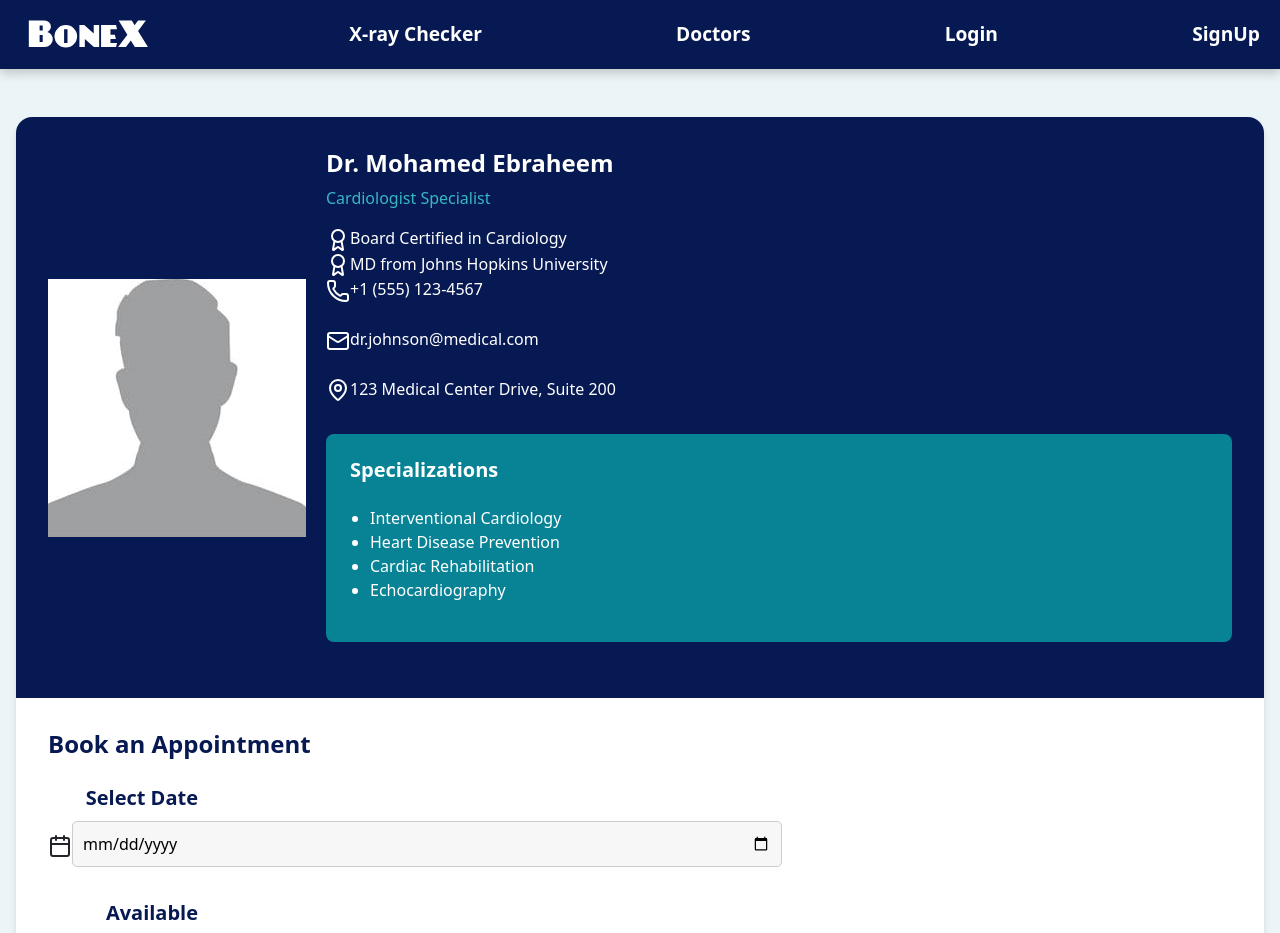
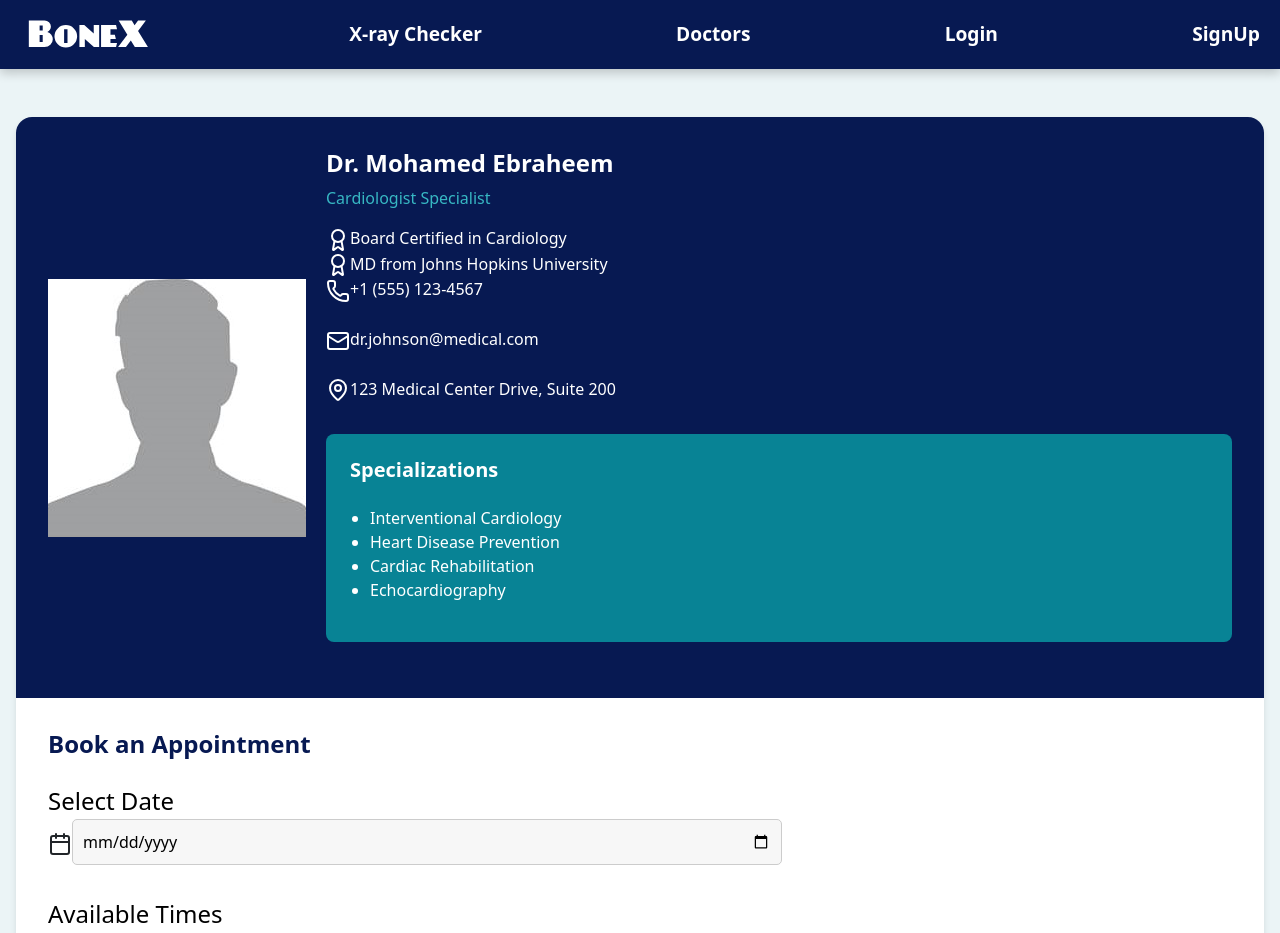
Before and after one commit to ma7moud3zim/BoneX, a React (Create React App) app in the folder Frontend/: page /doctorDetails/1 in a window 1280 px wide. Shown: the top 933 px of the page. Built offline with nearby package versions, Linux system fonts and the light colour scheme.

Commit message:
made some updates

```diff
--- a/Frontend/src/doctorDetails.css
+++ b/Frontend/src/doctorDetails.css
@@ -79,13 +79,13 @@
    margin-bottom: 24px;
  }
 
- .booking-form label {
-   display: block;
-   font-size: 14px;
-   font-weight: 500;
-   color: #4A5568;
-   margin-bottom: 8px;
+ .pdLabel {
+   font-size: 24px !important;
+   font-weight: 500 !important;
+   color: #000000 !important;
+   width: auto !important;
  }
+
 
  .booking-form input,
  .booking-form textarea {
--- a/Frontend/src/doctorDetails.jsx
+++ b/Frontend/src/doctorDetails.jsx
@@ -2,7 +2,7 @@ import React, { useState } from "react";
 import { Calendar, Award, Phone, Mail, MapPin } from "lucide-react";
 import "./doctorDetails.css";
 import { useParams } from "react-router-dom";
-import av from "./images/avatar-male.jpg";
+import MaleAvatar from "./images/avatar-male.jpg";
 
 const doctors = [
   {
@@ -24,7 +24,7 @@ const doctors = [
       "Cardiac Rehabilitation",
       "Echocardiography",
     ],
-    image: av,
+    image: MaleAvatar,
   },
   {
     id: 2,
@@ -45,7 +45,7 @@ const doctors = [
       "Epilepsy Treatment",
       "Neuroimaging",
     ],
-    image: { av },
+    image: MaleAvatar,
   },
 ];
 
@@ -138,7 +138,7 @@ function DoctorDetails() {
             <h3>Book an Appointment</h3>
             <form onSubmit={handleSubmit} className="space-y-6">
               <div>
-                <label>Select Date</label>
+                <label className="pdLabel">Select Date</label>
                 <div className="relative">
                   <Calendar />
                   <input
@@ -151,7 +151,7 @@ function DoctorDetails() {
               </div>
 
               <div>
-                <label>Available Times</label>
+                <label className="pdLabel">Available Times</label>
                 <div className="time-slot-container">
                   {timeSlots.map((slot) => (
                     <button
@@ -174,7 +174,7 @@ function DoctorDetails() {
               </div>
               <br />
 
-              <label>Appointment Type</label>
+              <label className="pdLabel">Appointment Type</label>
               <div className="appn-slot-container">
                 {AppointType.map((slot2) => (
                   <button
```
